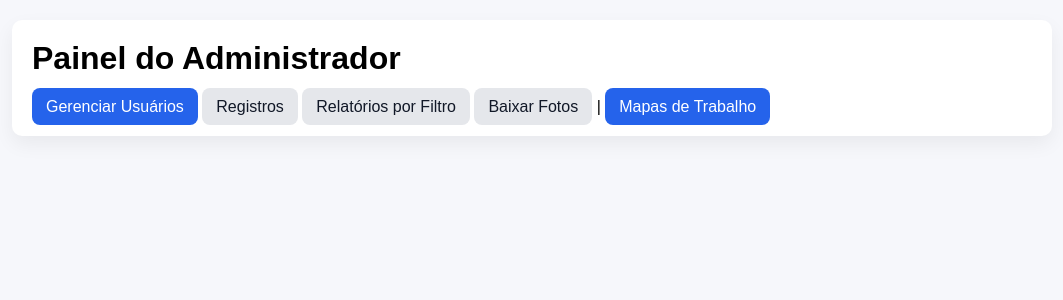
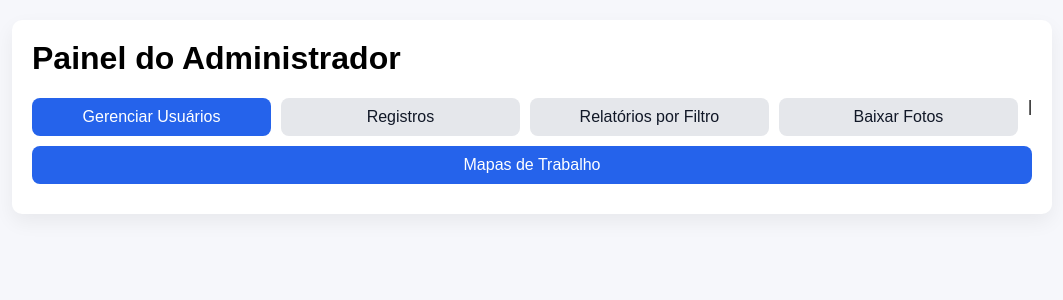
Before and after one commit to btambalo-dotcom/Splice-teste, a Flask app: page /admin in a window 1280 px wide. Shown: the part 46-346 px from the top of the page, without its empty margins (108-1171 px from the left). Run offline with Flask 3, Linux system fonts and the light colour scheme; the visitor is signed in with stand-in values (Sample User, id 1).

Commit message:
Add files via upload

```diff
--- a/static/style.css
+++ b/static/style.css
@@ -18,3 +18,16 @@ button, .btn { background:#2563eb; color:#fff; border:none; padding:10px 14px; b
 .table th, .table td { border:1px solid #e5e7eb; padding:8px; text-align:left; }
 nav a { margin-left:12px; color:#fff; }
 .thumbs img { max-width: 180px; border-radius:8px; margin: 6px; border:1px solid #e5e7eb; }
+
+
+/* Responsive admin buttons container */
+.admin-buttons {
+  display: flex;
+  flex-wrap: wrap;
+  gap: 10px;
+  margin: 10px 0;
+}
+.admin-buttons a {
+  flex: 1 1 200px;
+  text-align: center;
+}
```
